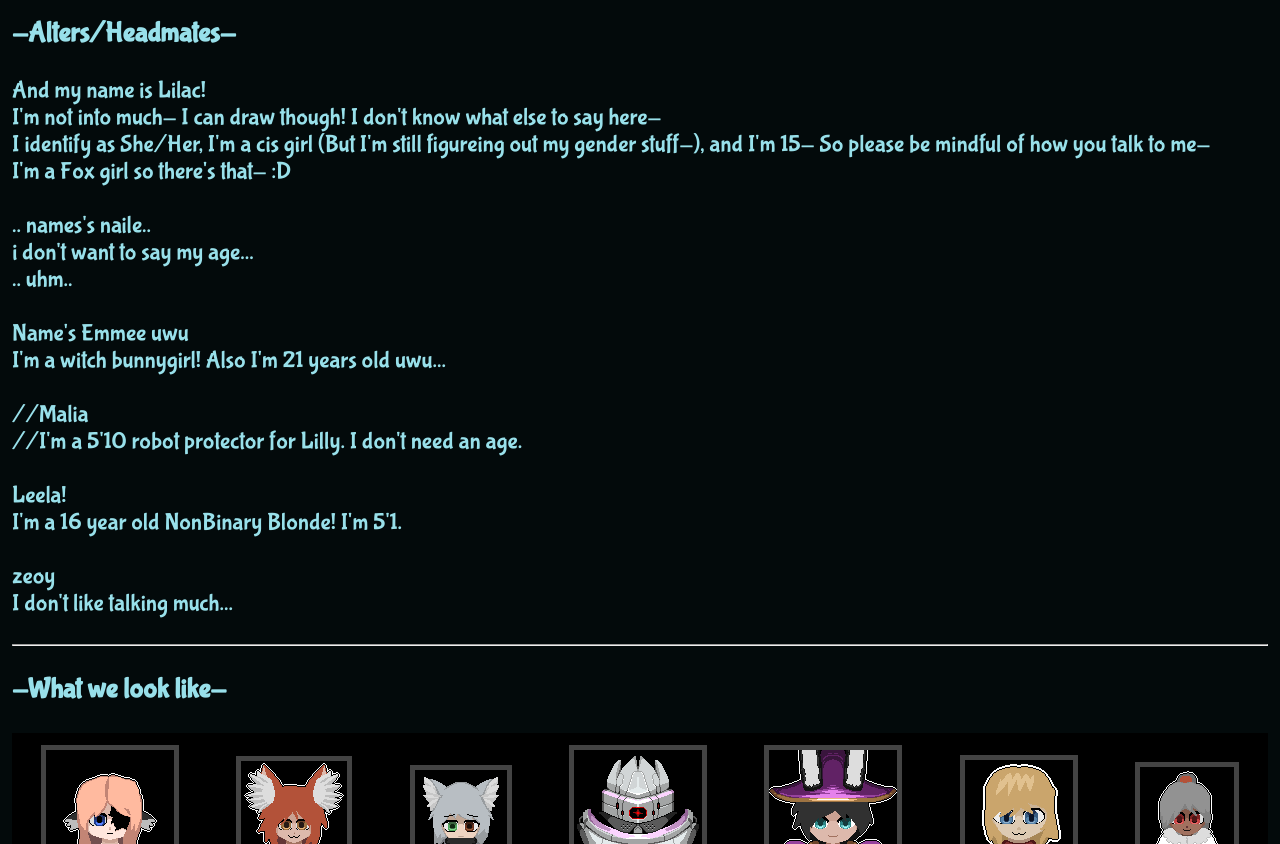
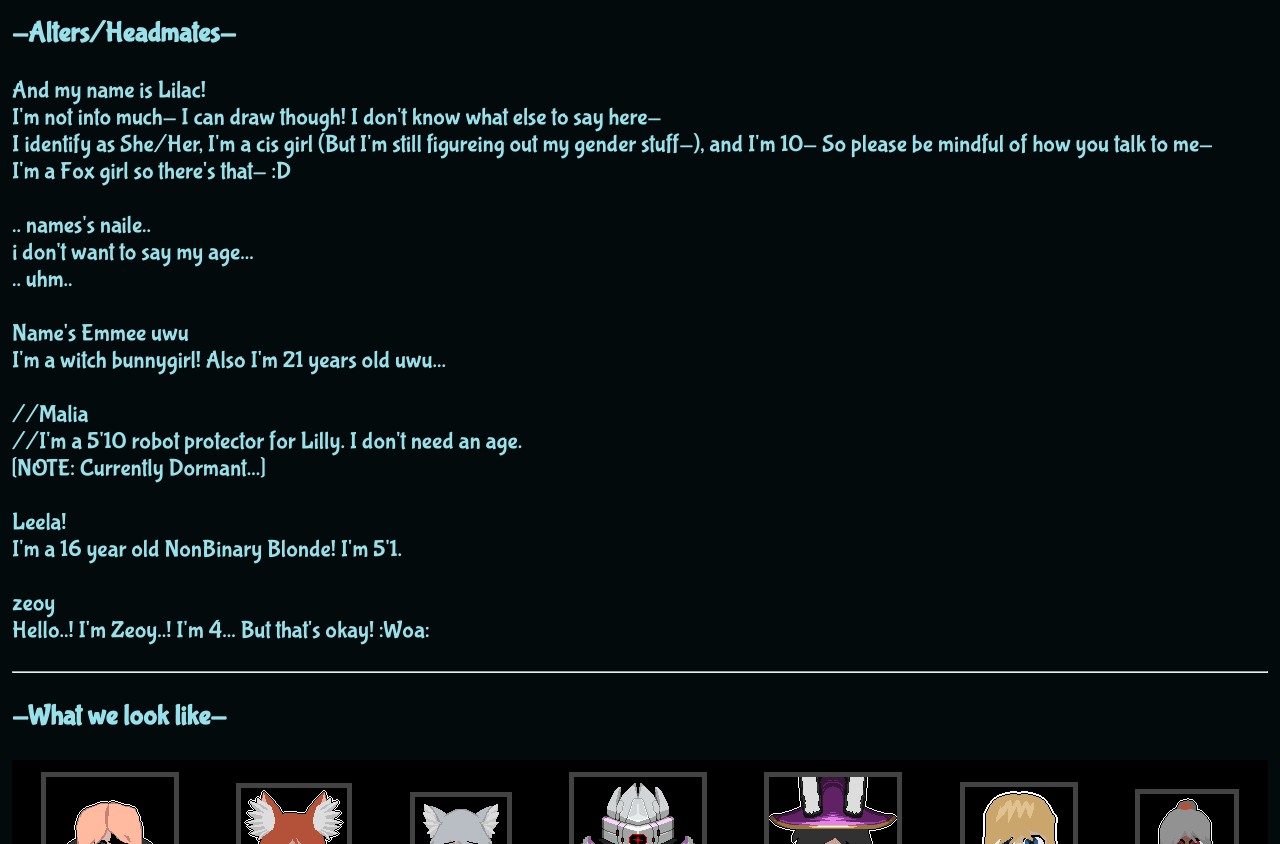
Before and after one commit to LillycatVtube/LillycatVtube.github.io, a plain HTML site: page index.html in a window 1280 px wide. Shown: the part 340-1184 px from the top of the page. Drawn offline with Linux system fonts and the light colour scheme.

Commit message:
Site Update
-Malia went dormant
-Zeoy wanted to give a proper description!

```diff
--- a/index.html
+++ b/index.html
@@ -28,7 +28,7 @@
     <br>
 		<p>And my name is Lilac!</p>
         <p>I'm not into much- I can draw though! I don't know what else to say here-</p>
-        <p>I identify as She/Her, I'm a cis girl (But I'm still figureing out my gender stuff-), and I'm 15- So please be mindful of how you talk to me-</p>
+        <p>I identify as She/Her, I'm a cis girl (But I'm still figureing out my gender stuff-), and I'm 10- So please be mindful of how you talk to me-</p>
         <p>I'm a Fox girl so there's that- :D</p>
 	<br>
         <p>.. names's naile..</p>
@@ -40,12 +40,13 @@
     <br>
         <p>//Malia</p>
         <p>//I'm a 5'10 robot protector for Lilly. I don't need an age.</p>
+        <p>[NOTE: Currently Dormant...]</p>
     <br>
         <p>Leela!</p>
         <p>I'm a 16 year old NonBinary Blonde! I'm 5'1.</p>
     <br>
         <p>zeoy</p>
-        <p>I don't like talking much...</p>
+        <p>Hello..! I'm Zeoy..! I'm 4... But that's okay! :Woa:</p>
     <br>
     <hr>
     <br>
```
